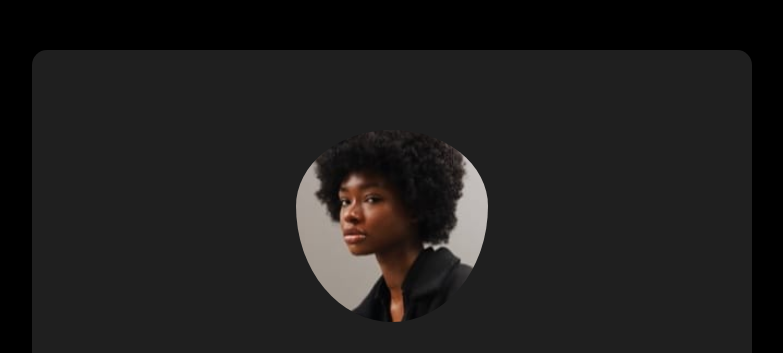
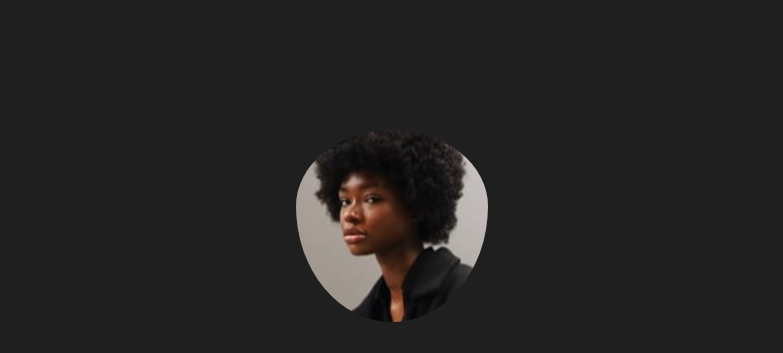
Before and after one commit to eltonSSilv/perfil_de_links, a plain HTML site: page index.html in a window 1280 px wide. Shown: the top 353 px of the page, without its empty margins (248-1031 px from the left). Drawn offline with Linux system fonts and the light colour scheme.

Commit message:
Update responsive.css
background certo

```diff
--- a/css/responsive.css
+++ b/css/responsive.css
@@ -1,6 +1,6 @@
 @media screen and (min-width: 555px) {
   body {
-    background-color: black;
+    background-color: hsl(0, 0%, 12%);
   }
   main {
     width: 50%;
```
